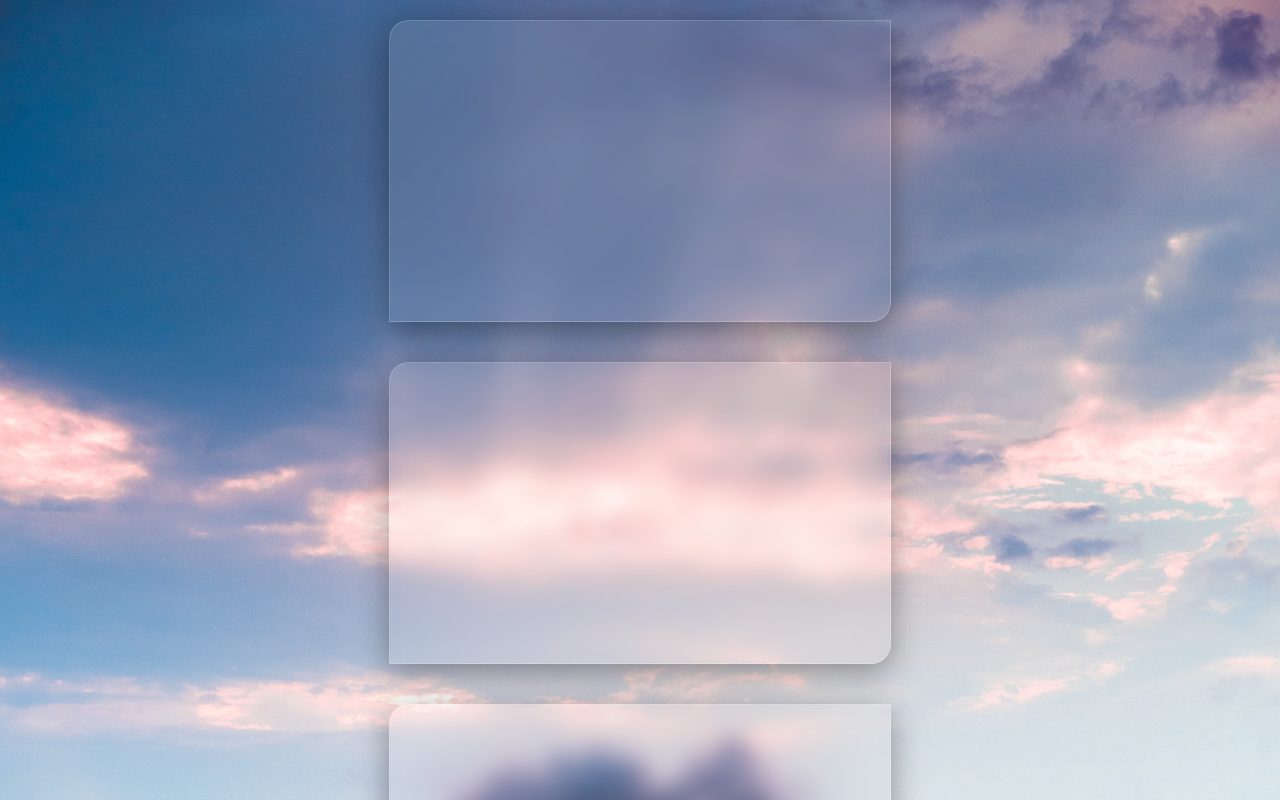
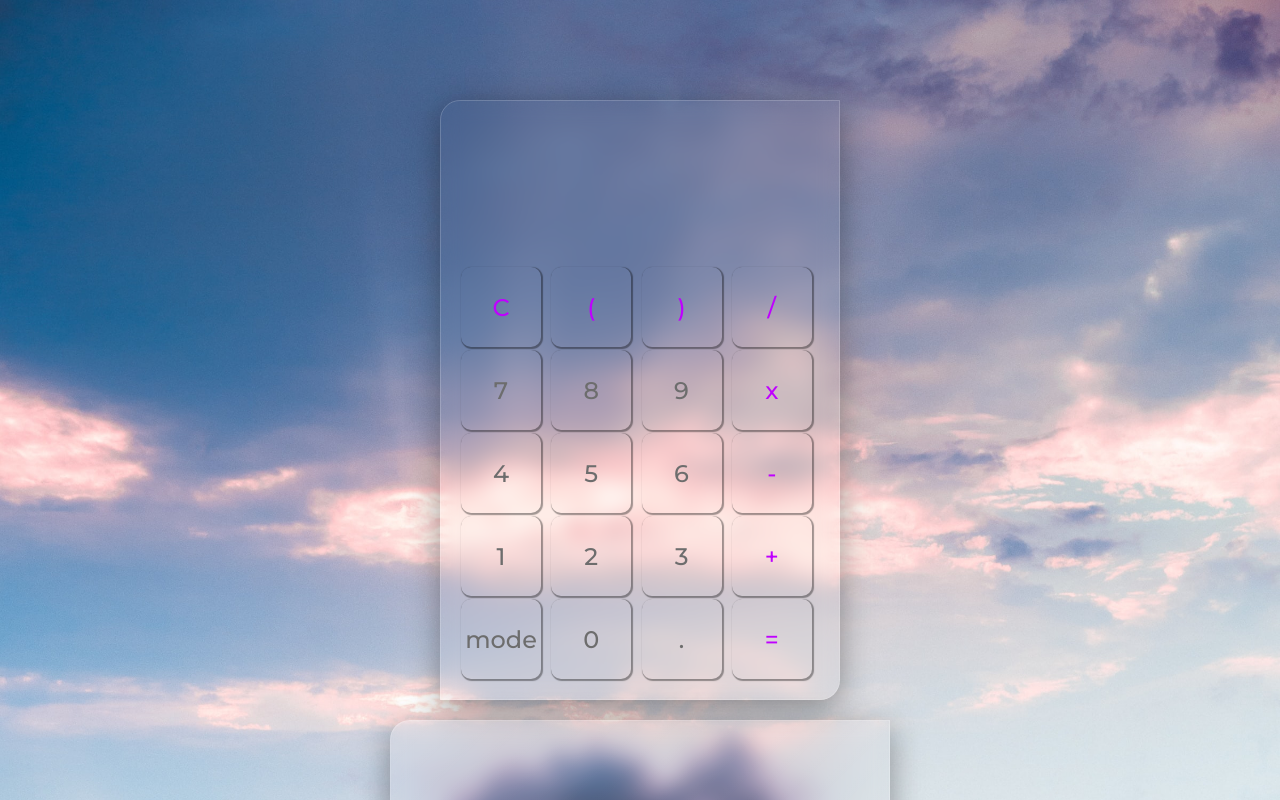
Before and after one commit to DimaNomad/M306_widgets-react-project, a React (Create React App) app: page / in a window 1280 px wide. Shown: the top 800 px of the page. Built offline with nearby package versions, Linux system fonts and the light colour scheme.

Commit message:
add: first  calculator widget component.

```diff
--- a/package.json
+++ b/package.json
@@ -9,6 +9,7 @@
     "react": "^18.2.0",
     "react-dom": "^18.2.0",
     "react-scripts": "5.0.1",
+    "typescript": "^4.7.4",
     "web-vitals": "^2.1.4"
   },
   "scripts": {
--- a/src/App.js
+++ b/src/App.js
@@ -1,8 +1,12 @@
+import React from "react";
 import "./App.css";
+import Calculator from "./widgets/components/Calculator";
 
 function App() {
   return (
     <div className="App">
+      <Calculator></Calculator>
+
       <div className="container glass"></div>
       <div className="container glass"></div>
       <div className="container glass"></div>
--- /dev/null
+++ b/src/widgets/components/Calculator.jsx
@@ -0,0 +1,107 @@
+import React, { useRef, useEffect, useState } from "react";
+import "../style/Calculator.css";
+import { btns, BTN_ACTIONS } from "./btnsConfig";
+
+const Calculator = () => {
+  const btnsRef = useRef(null);
+  const expRef = useRef(null);
+
+  const [expression, setExpression] = useState("");
+
+  useEffect(() => {
+    const btns = Array.from(btnsRef.current.querySelectorAll("button"));
+    btns.forEach((e) => (e.style.height = e.offsetWidth + "px"));
+  }, []);
+
+  const btnClick = (item) => {
+    const expDiv = expRef.current;
+
+    if (item.action === BTN_ACTIONS.THEME)
+      document.body.classList.toggle("dark");
+
+    if (item.action === BTN_ACTIONS.ADD) {
+      addAnimSpan(item.display);
+
+      const oper = item.display !== "x" ? item.display : "*";
+      setExpression(expression + oper);
+    }
+
+    if (item.action === BTN_ACTIONS.DELETE) {
+      expDiv.parentNode.querySelector("div:last-child").innerHTML = "";
+      expDiv.innerHTML = "";
+
+      setExpression("");
+    }
+
+    if (item.action === BTN_ACTIONS.CALC) {
+      if (expression.trim().length <= 0) return;
+
+      expDiv.parentNode.querySelector("div:last-child").remove();
+
+      const cloneNode = expDiv.cloneNode(true);
+      expDiv.parentNode.appendChild(cloneNode);
+
+      const transform = `translateY(${
+        -(expDiv.offsetHeight + 10) + "px"
+      }) scale(0.4)`;
+
+      try {
+        let res = eval(expression);
+
+        setExpression(res.toString());
+        setTimeout(() => {
+          cloneNode.style.transform = transform;
+          expDiv.innerHTML = "";
+          addAnimSpan(Math.floor(res * 100000000) / 100000000);
+        }, 200);
+      } catch {
+        setTimeout(() => {
+          cloneNode.style.transform = transform;
+          cloneNode.innerHTML = "Syntax err";
+        }, 200);
+      } finally {
+        console.log("calc complete");
+      }
+    }
+  };
+
+  const addAnimSpan = (content) => {
+    const expDiv = expRef.current;
+    const span = document.createElement("span");
+
+    span.innerHTML = content;
+    span.style.opacity = "0";
+    expDiv.appendChild(span);
+
+    const width = span.offsetWidth + "px";
+    span.style.width = "0";
+
+    setTimeout(() => {
+      span.style.opacity = "1";
+      span.style.width = width;
+    }, 100);
+  };
+
+  return (
+    <div className="calculatorBody">
+      <div className="calculator">
+        <div className="calculator_result">
+          <div ref={expRef} className="calculator_result_exp"></div>
+          <div className="calculator_result_exp"></div>
+        </div>
+        <div ref={btnsRef} className="calculator_btns">
+          {btns.map((item, index) => (
+            <button
+              key={index}
+              className={item.class}
+              onClick={() => btnClick(item)}
+            >
+              {item.display}
+            </button>
+          ))}
+        </div>
+      </div>
+    </div>
+  );
+};
+export default Calculator;
--- /dev/null
+++ b/src/widgets/components/btnsConfig.js
@@ -0,0 +1,109 @@
+export const BTN_ACTIONS = {
+  ADD: "ADD",
+  THEME: "THEME",
+  CALC: "CALC",
+  DELETE: "DELETE",
+};
+
+export const btns = [
+  {
+    display: "C",
+    action: BTN_ACTIONS.DELETE,
+    class: "btn_op",
+  },
+  {
+    display: "(",
+    action: BTN_ACTIONS.ADD,
+    class: "btn_op",
+  },
+  {
+    display: ")",
+    action: BTN_ACTIONS.ADD,
+    class: "btn_op",
+  },
+  {
+    display: "/",
+    action: BTN_ACTIONS.ADD,
+    class: "btn_op",
+  },
+  {
+    display: "7",
+    action: BTN_ACTIONS.ADD,
+    class: "",
+  },
+  {
+    display: "8",
+    action: BTN_ACTIONS.ADD,
+    class: "",
+  },
+  {
+    display: "9",
+    action: BTN_ACTIONS.ADD,
+    class: "",
+  },
+  {
+    display: "x",
+    action: BTN_ACTIONS.ADD,
+    class: "btn_op",
+  },
+  {
+    display: "4",
+    action: BTN_ACTIONS.ADD,
+    class: "",
+  },
+  {
+    display: "5",
+    action: BTN_ACTIONS.ADD,
+    class: "",
+  },
+  {
+    display: "6",
+    action: BTN_ACTIONS.ADD,
+    class: "",
+  },
+  {
+    display: "-",
+    action: BTN_ACTIONS.ADD,
+    class: "btn_op",
+  },
+  {
+    display: "1",
+    action: BTN_ACTIONS.ADD,
+    class: "",
+  },
+  {
+    display: "2",
+    action: BTN_ACTIONS.ADD,
+    class: "",
+  },
+  {
+    display: "3",
+    action: BTN_ACTIONS.ADD,
+    class: "",
+  },
+  {
+    display: "+",
+    action: BTN_ACTIONS.ADD,
+    class: "btn_op",
+  },
+  {
+    display: "mode",
+    action: BTN_ACTIONS.THEME,
+    class: "",
+  },
+  {
+    display: "0",
+    action: BTN_ACTIONS.ADD,
+    class: "",
+  },
+  {
+    display: ".",
+    action: BTN_ACTIONS.ADD,
+    class: "",
+  },
+  {
+    display: "=",
+    action: BTN_ACTIONS.CALC,
+    class: "btn_op",
+  },
+];
--- /dev/null
+++ b/src/widgets/style/Calculator.css
@@ -0,0 +1,115 @@
+@import url("https://fonts.googleapis.com/css2?family=Montserrat:wght@300;400;500;600&display=swap");
+
+:root {
+  --body-bg: #f5f5f5;
+  --txt-color: #6d6d6d;
+  --txt-white: #fff;
+  --calc-res-color: #2f2d2f;
+  --calc-btn-color: rgb(191, 0, 255);
+  --calc-bg: linear-gradient(
+    135deg,
+    rgba(255, 255, 255, 0.1),
+    rgba(255, 255, 255, 0)
+  );
+}
+
+.dark {
+  --calc-res-color: #fff;
+  backdrop-filter: blur(20px);
+  -webkit-backdrop-filter: blur(50px);
+  --calc-bg: #373737;
+}
+
+* {
+  padding: 0;
+  margin: 0;
+  box-sizing: border-box;
+  -webkit-tap-highlight-color: transparent;
+}
+
+.calculatorBody {
+  font-family: "Montserrat", sans-serif;
+  font-weight: 400;
+  line-height: 1.5;
+  width: 400px;
+  height: 600px;
+  margin: auto;
+  margin-bottom: 100px;
+
+  color: var(--txt-color);
+
+  padding-top: 100px;
+  padding-bottom: 100px;
+}
+
+.calculator {
+  padding: 20px;
+  height: 600px;
+  width: 400px;
+  overflow: hidden;
+  border-top-left-radius: 20px;
+  border-bottom-right-radius: 20px;
+  backdrop-filter: blur(10px);
+  -webkit-backdrop-filter: blur(10px);
+  background-color: var(--calc-bg);
+  border: 1px solid rgba(255, 255, 255, 0.18);
+  box-shadow: 0 8px 32px 0 rgba(0, 0, 0, 0.37);
+
+  display: flex;
+  flex-direction: column;
+  justify-content: flex-end;
+}
+
+.calculator_btns {
+  display: grid;
+  grid-template-columns: repeat(4, 1fr);
+  gap: 3px;
+}
+
+.calculator_btns button {
+  border: 0;
+  outline: 0;
+  width: 80px;
+  height: 40px;
+  border-radius: 10px;
+  font-size: 1.5em;
+  font-weight: 500;
+  background-color: transparent;
+  box-shadow: 1px 1px 1px 1px rgba(0, 0, 0, 0.37);
+  color: var(--txt-color);
+  font-family: "Montserrat", sans-serif;
+  cursor: pointer;
+}
+
+.calculator_btns .btn_op {
+  color: var(--calc-btn-color);
+}
+
+.calculator_result {
+  position: relative;
+  margin-bottom: 20px;
+  text-align: right;
+  display: flex;
+  flex-direction: column;
+  align-items: flex-end;
+  justify-content: flex-end;
+}
+
+.calculator_result_exp {
+  font-size: 3em;
+  line-height: 1;
+  transform-origin: right bottom;
+  transition: transform 0.3s ease;
+  color: var(--calc-res-color);
+}
+
+.calculator_result_exp:last-child {
+  position: absolute;
+  right: 0;
+}
+
+.calculator_result_exp span {
+  display: inline-block;
+  overflow: hidden;
+  transition: width 0.3s ease;
+}
```
Also changed, not shown: 1 other file (tests, documents, lock files or other folders).
